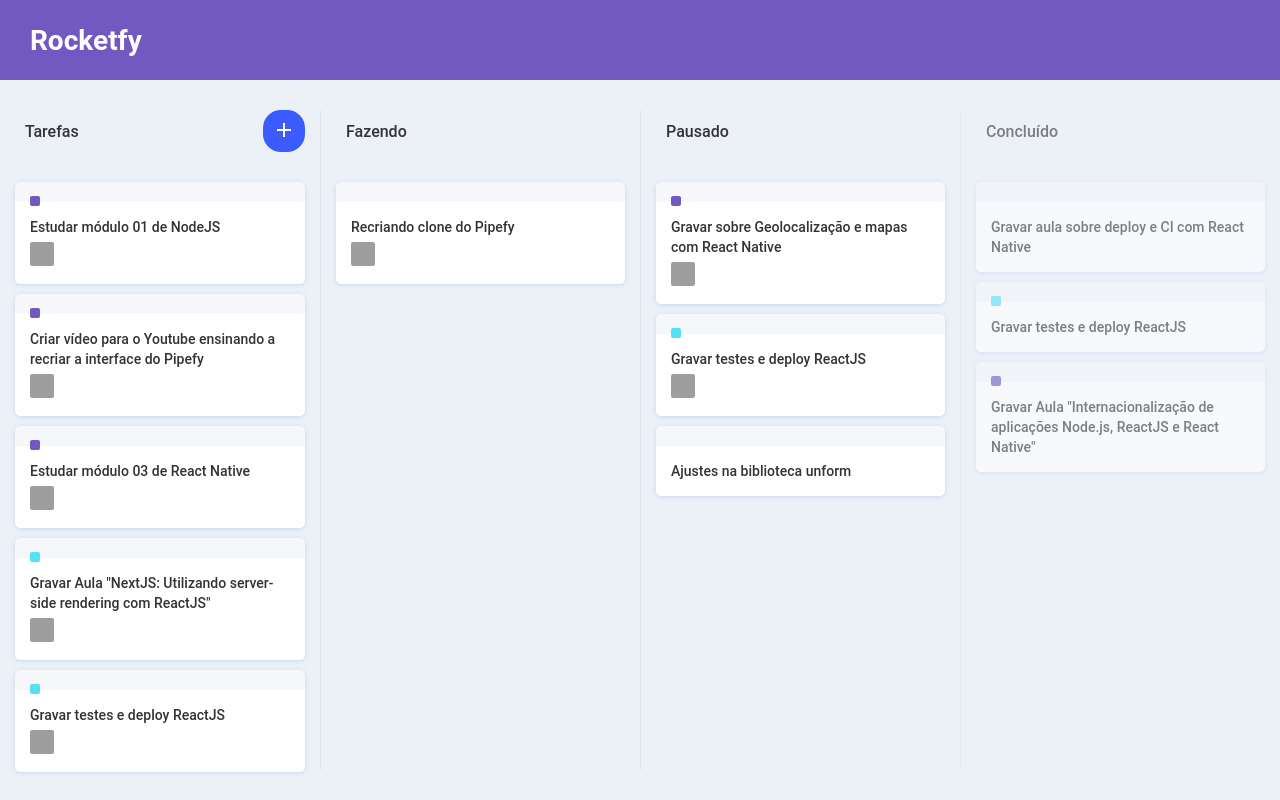
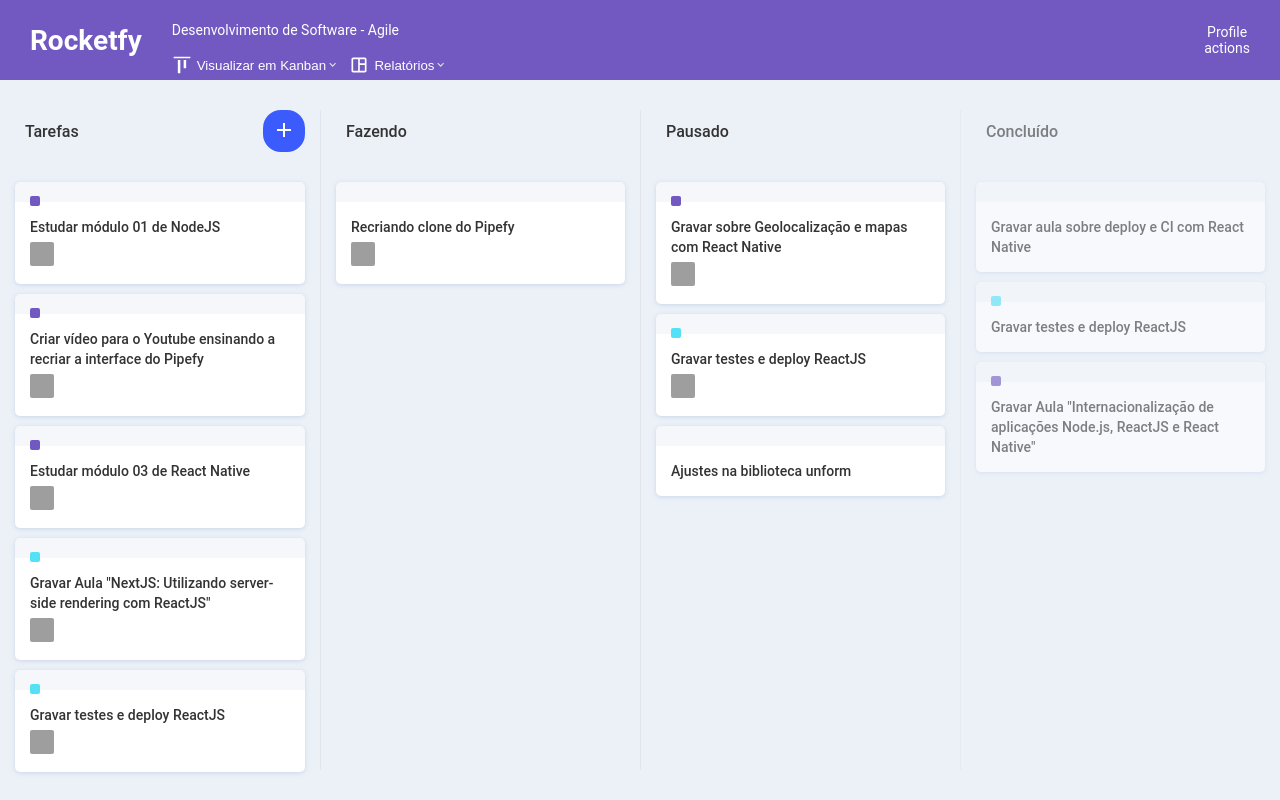
Before and after one commit to rlocatelli9/Rocketfy, a React (Create React App) app: page / in a window 1280 px wide. Built offline with nearby package versions, Linux system fonts and the light colour scheme; grey boxes are pictures that could not be loaded.

Commit message:
Heder under construction - part 1

```diff
--- a/src/components/Header/index.js
+++ b/src/components/Header/index.js
@@ -1,11 +1,38 @@
-import React from 'react';
+import React, {useState} from 'react';
+import {MdOutlineAlignVerticalTop, MdOutlineExpandMore, MdOutlineSpaceDashboard} from 'react-icons/md'
 
-import { Container } from './styles';
+import { Container, NavBar, Button } from './styles';
 
 function Header() {
+  const [isSelected, setIsSelect] = useState('board')
   return (
     <Container>
       <h1>Rocketfy</h1>
+      <main>
+        <section><p>Desenvolvimento de Software - Agile</p></section>
+        <NavBar isSelected={isSelected}>
+          <ul>
+            <li>
+              <Button type="button">
+                <MdOutlineAlignVerticalTop size={20} color="#FFF"/>
+                <span>Visualizar em Kanban</span>
+                <MdOutlineExpandMore color="#DDD"/>
+              </Button>
+            </li>
+            <li>
+              <Button type="button">
+                <MdOutlineSpaceDashboard size={20} color="#FFF"/>
+                <span>Relatórios</span>
+                <MdOutlineExpandMore color="#DDD"/>
+              </Button>
+            </li>
+          </ul>
+        </NavBar>
+      </main>
+      <aside>
+        <section>Profile</section>
+        <section>actions</section>
+      </aside>
     </Container>
   )
 }
--- a/src/components/Header/styles.js
+++ b/src/components/Header/styles.js
@@ -7,5 +7,63 @@ export const Container = styled.div`
   color: #fff;
 
   display: flex;
+  /* align-items: center; */
+
+  h1 {
+    margin-right: 30px;
+    display: flex;
+    align-items: center;
+  }
+
+  main {
+    display: flex;
+    flex: 1;
+    flex-direction: column;
+    justify-content: space-between;
+    padding-top: 10px;
+    section{
+      height: 40px;
+      display: flex;
+      align-items: center;
+    }
+  }
+
+  aside {
+    display: flex;
+    flex-direction: column;
+    justify-content: center;
+    align-items: center;
+    margin-left: auto;
+  }
+`;
+
+
+export const NavBar = styled.nav`
+  display: flex;
   align-items: center;
+  height: 30px;
+
+  ul {
+    display: flex;
+    li {
+      margin-right: 10px;
+    }
+  }
 `;
+
+export const Button = styled.button`
+  border: none;
+  background: transparent;
+  color: #FFF;
+
+  display: flex;
+  align-items: center;
+
+  span {
+    margin-left: 5px;
+  }
+
+  &:hover{
+    cursor: pointer;
+  }
+`;
```
